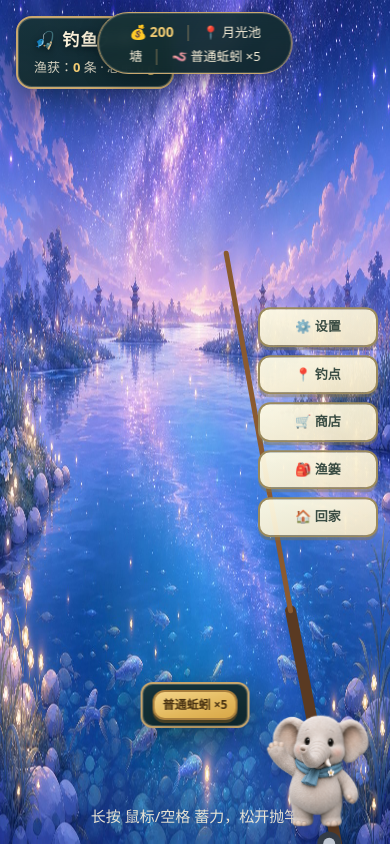
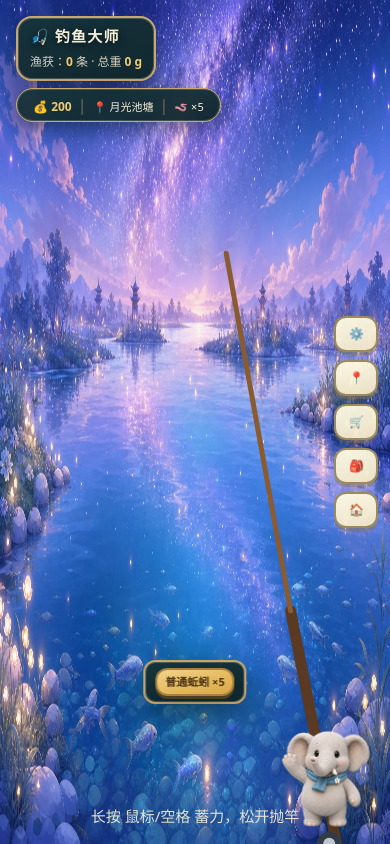
Before and after one commit to rink1969/fishing-game, a React (Vite) app: page / in a window 390 px wide. Built offline with nearby package versions, Linux system fonts and the light colour scheme.

Commit message:
✨ui: 移动端UI布局自适应，解决重叠（菜单收窄为图标、状态胶囊左堆叠、鱼饵栏上移、宠物缩小）

```diff
--- a/src/App.tsx
+++ b/src/App.tsx
@@ -376,12 +376,13 @@ export default function App() {
       <canvas ref={canvasRef} className="absolute inset-0" />
 
       {/* 左上：渔获统计 */}
-      <div data-ui className="tang-panel absolute left-4 top-4 z-20 px-4 py-2.5">
-        <div className="tang-title-cream text-[17px]">🎣 钓鱼大师</div>
-        <div className="mt-1 space-y-0.5 text-[13px] text-[#f8efd8]/85">
+      {/* 左上：渔获统计（移动端紧凑，最重记录仅在桌面端显示） */}
+      <div data-ui className="tang-panel absolute left-4 top-4 z-20 px-3 py-2 md:px-4 md:py-2.5">
+        <div className="tang-title-cream text-[15px] md:text-[17px]">🎣 钓鱼大师</div>
+        <div className="mt-1 space-y-0.5 text-[12px] md:text-[13px] text-[#f8efd8]/85">
           <div>渔获：<b className="text-[#f0cb73]">{save.count}</b> 条 · 总重 <b className="text-[#f0cb73]">{formatWeight(save.totalWeight)}</b></div>
           {save.best && (
-            <div>最重的：{save.best.name} <b className="text-[#f0cb73]">{formatWeight(save.best.weight)}</b></div>
+            <div className="hidden md:block">最重的：{save.best.name} <b className="text-[#f0cb73]">{formatWeight(save.best.weight)}</b></div>
           )}
         </div>
       </div>
@@ -395,7 +396,7 @@ export default function App() {
 
       {/* AI 调用失败提示 */}
       {aiError && (
-        <div data-ui className="absolute bottom-[170px] right-4 z-20 w-[240px] rounded-xl border border-red-300/40 bg-red-950/85 px-3 py-2 text-[12px] leading-snug text-red-200 backdrop-blur">
+        <div data-ui className="absolute bottom-[200px] md:bottom-[170px] right-4 z-20 max-w-[80vw] w-[240px] rounded-xl border border-red-300/40 bg-red-950/85 px-3 py-2 text-[12px] leading-snug text-red-200 backdrop-blur">
           ⚠️ AI 调用失败，本条用了本地台词：
           <div className="mt-1 break-all text-red-300/80">{aiError}</div>
           <div className="mt-1 text-white/60">点右上角 ⚙️ 检查配置或测试连接</div>
--- a/src/components/EconomyBar.tsx
+++ b/src/components/EconomyBar.tsx
@@ -43,34 +43,50 @@ export default function EconomyBar({ economy, selectedBait, onSelectBait, onBuy,
   return (
     <>
       {/* 顶栏：灵玉 / 地点 / 当前饵 */}
-      <div data-ui className="tang-pill absolute left-1/2 top-3 z-20 -translate-x-1/2 px-5 py-1.5 text-center">
-        <span className="text-[14px] font-bold text-[#f0cb73]">💰 {economy.money}</span>
-        <span className="mx-2.5 text-[#c9a86f]/50">|</span>
-        <span className="text-[13px]">📍 {locName}</span>
-        <span className="mx-2.5 text-[#c9a86f]/50">|</span>
-        <span className="text-[13px]">🪱 {BAIT_BY_ID[selectedBait]?.name ?? '—'} ×{baitCount(economy, selectedBait)}</span>
+      <div data-ui className="tang-pill absolute left-4 top-[88px] z-20 px-4 py-1 text-center md:left-1/2 md:-translate-x-1/2 md:top-3 md:px-5 md:py-1.5">
+        <span className="text-[12px] font-bold text-[#f0cb73] md:text-[14px]">💰 {economy.money}</span>
+        <span className="mx-1.5 text-[#c9a86f]/50 md:mx-2.5">|</span>
+        <span className="text-[11px] md:text-[13px]">📍 {locName}</span>
+        <span className="mx-1.5 text-[#c9a86f]/50 md:mx-2.5">|</span>
+        <span className="hidden md:inline text-[11px] md:text-[13px]">🪱 {BAIT_BY_ID[selectedBait]?.name ?? '—'} ×{baitCount(economy, selectedBait)}</span>
+        <span className="md:hidden text-[11px] md:text-[13px]">🪱 ×{baitCount(economy, selectedBait)}</span>
       </div>
 
       {/* 右侧竖直菜单 */}
       <div data-ui className="absolute right-3 top-1/2 z-20 flex -translate-y-1/2 flex-col items-end gap-2">
-        <button onClick={onOpenSettings} className="tang-btn w-[120px] px-3 py-2 text-[13px]">⚙️ 设置</button>
-        <button onClick={() => setPanel('loc')} className="tang-btn w-[120px] px-3 py-2 text-[13px]">📍 钓点</button>
-        <button onClick={() => setPanel('shop')} className="tang-btn w-[120px] px-3 py-2 text-[13px]">🛒 商店</button>
-        <button onClick={() => setPanel('bag')} className="tang-btn relative w-[120px] px-3 py-2 text-[13px]">
-          🎒 渔篓{bagValue > 0 && <span className="tang-chip-gold ml-1 px-1.5 text-[11px]">+{bagValue}</span>}
+        {/* 移动端改为纯图标窄按钮，桌面端显示图标+文字 */}
+        <button onClick={onOpenSettings} title="设置" className="tang-btn flex w-11 items-center justify-center gap-1.5 px-2 py-2 text-xs md:w-[120px] md:px-3 md:py-2 md:text-[13px]">
+          <span className="md:hidden">⚙️</span>
+          <span className="hidden md:inline">⚙️ 设置</span>
         </button>
-        <button onClick={onHome} className="tang-btn w-[120px] px-3 py-2 text-[13px]">🏠 回家</button>
+        <button onClick={() => setPanel('loc')} title="钓点" className="tang-btn flex w-11 items-center justify-center gap-1.5 px-2 py-2 text-xs md:w-[120px] md:px-3 md:py-2 md:text-[13px]">
+          <span className="md:hidden">📍</span>
+          <span className="hidden md:inline">📍 钓点</span>
+        </button>
+        <button onClick={() => setPanel('shop')} title="商店" className="tang-btn flex w-11 items-center justify-center gap-1.5 px-2 py-2 text-xs md:w-[120px] md:px-3 md:py-2 md:text-[13px]">
+          <span className="md:hidden">🛒</span>
+          <span className="hidden md:inline">🛒 商店</span>
+        </button>
+        <button onClick={() => setPanel('bag')} title="渔篓" className="tang-btn relative flex w-11 items-center justify-center gap-1.5 px-2 py-2 text-xs md:w-[120px] md:px-3 md:py-2 md:text-[13px]">
+          <span className="md:hidden">🎒</span>
+          <span className="hidden md:inline">🎒 渔篓</span>
+          {bagValue > 0 && <span className="tang-chip-gold absolute right-1 top-1 px-1 text-[9px] md:static md:ml-1 md:px-1.5 md:text-[11px]">+{bagValue}</span>}
+        </button>
+        <button onClick={onHome} title="回家" className="tang-btn flex w-11 items-center justify-center gap-1.5 px-2 py-2 text-xs md:w-[120px] md:px-3 md:py-2 md:text-[13px]">
+          <span className="md:hidden">🏠</span>
+          <span className="hidden md:inline">🏠 回家</span>
+        </button>
       </div>
 
-      {/* 底部中央：鱼饵选择（避开遛鱼张力条区域，张力条在底部 ~100px 内） */}
-      <div data-ui className="absolute bottom-[116px] left-1/2 z-20 flex -translate-x-1/2 justify-center">
-        <div className="tang-panel flex max-w-[70vw] flex-wrap justify-center gap-1.5 !rounded-xl px-2.5 py-1.5">
+      {/* 底部中央：鱼饵选择（移动端上移避开宠物，宽度自适应） */}
+      <div data-ui className="absolute bottom-[140px] md:bottom-[116px] left-1/2 z-20 flex -translate-x-1/2 justify-center">
+        <div className="tang-panel flex max-w-[82vw] md:max-w-[70vw] flex-wrap justify-center gap-1.5 !rounded-xl px-2.5 py-1.5">
           {ownedBaits.length === 0 && <span className="px-1 text-[12px] text-red-300">无饵 · 去 🛒 商店补货</span>}
           {ownedBaits.map((b) => (
             <button
               key={b.id}
               onClick={() => onSelectBait(b.id)}
-              className={`rounded-lg px-2 py-1 text-[12px] font-medium transition ${
+              className={`rounded-lg px-2 py-1 text-[11px] md:text-[12px] font-medium transition ${
                 b.id === selectedBait
                   ? 'tang-btn-gold'
                   : 'border border-[#c9a86f]/40 bg-[#f8efd8]/8 text-[#f8efd8]/85 hover:bg-[#f8efd8]/15'
--- a/src/components/Pet.tsx
+++ b/src/components/Pet.tsx
@@ -78,7 +78,7 @@ export default function Pet({ message, thinking, voiceOn }: Props) {
   }
 
   return (
-    <div data-ui className="pointer-events-auto absolute bottom-4 right-4 z-20 flex w-[240px] flex-col items-end gap-2">
+    <div data-ui className="pointer-events-auto absolute bottom-4 right-4 z-20 flex w-44 md:w-[240px] flex-col items-end gap-2">
       {/* 气泡（宣纸质感） */}
       {(bubble || thinking) && (
         <div className="pet-bubble tang-parchment relative max-w-full !rounded-2xl !rounded-tr-sm !border-2 px-3 py-2 text-[13px] leading-snug">
@@ -105,7 +105,7 @@ export default function Pet({ message, thinking, voiceOn }: Props) {
       <button
         onClick={poke}
         title="戳我一下～"
-        className={`relative flex h-28 w-28 cursor-pointer items-center justify-center drop-shadow-lg ${anim}`}
+        className={`relative flex h-24 w-24 cursor-pointer items-center justify-center drop-shadow-lg md:h-28 md:w-28 ${anim}`}
       >
         <img
           src={assetUrl(img)}
```
